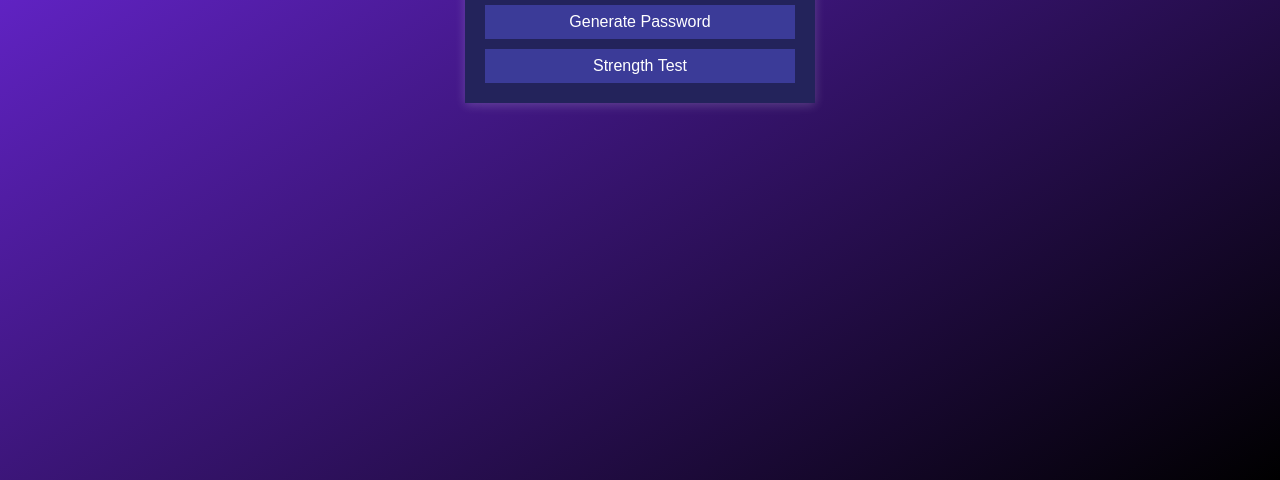
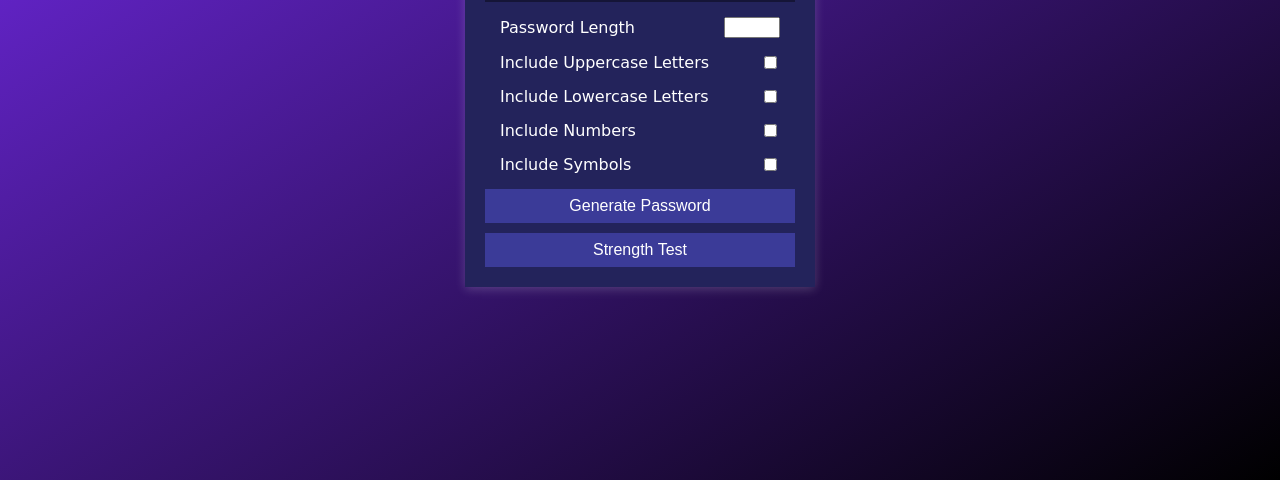
Before and after one commit to WPratt0211/Password-Generator, a plain HTML site: page index.html in a window 1280 px wide. Shown: the part 320-800 px from the top of the page. Drawn offline with Linux system fonts and the light colour scheme; a web font is replaced by a local one.

Commit message:
Update style.css
updated misspelling on line 14

```diff
--- a/style.css
+++ b/style.css
@@ -11,7 +11,7 @@ body {
     display: flex;
     flex-direction: column;
     align-items: center;
-    justfiy-content: center;
+    justify-content: center;
     height: 100vh;
     overflow: hidden;
     padding: 10px;
```
